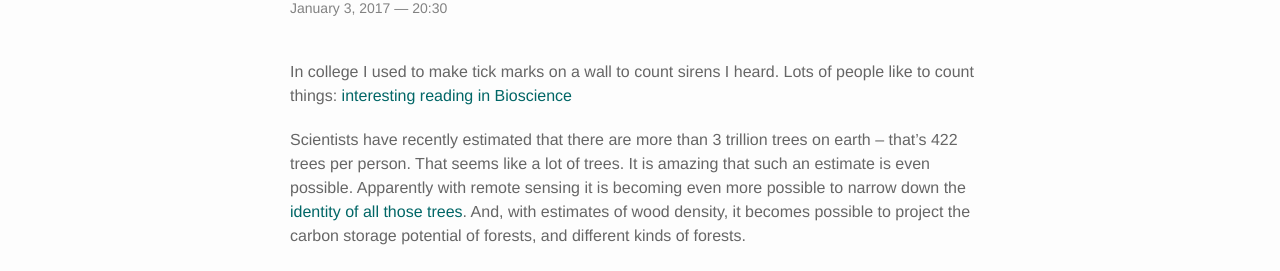
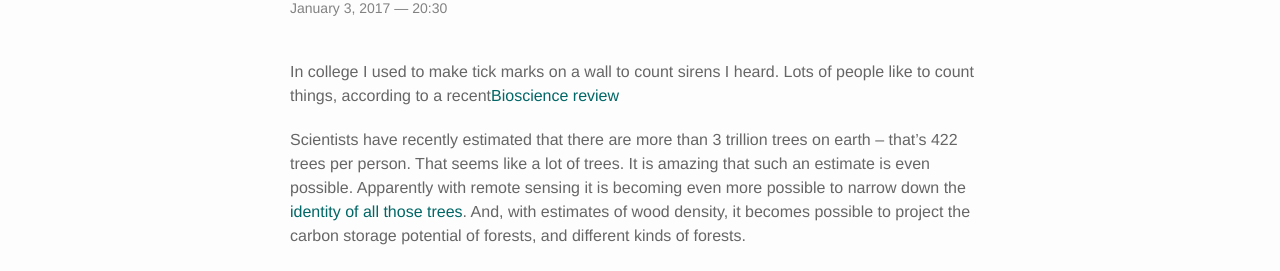
Before and after one commit to CynthiaParr-USDA/csparr.github.io, a Jekyll site: the page built from _posts/2017-01-03-counting.markdown, in a window 1280 px wide and 1014 px high. Shown: the part 146-417 px from the top of the window. Built offline with Jekyll 4.4.1, drawn with Linux system fonts in a browser that asks for light colours; nearby versions of some CDN libraries.

Commit message:
Update 2017-01-03-counting.markdown

```diff
--- a/_posts/2017-01-03-counting.markdown
+++ b/_posts/2017-01-03-counting.markdown
@@ -4,7 +4,7 @@ title:  counting stuff
 date:   2017-01-03 20:30:05
 description: notes from reading
 ---
-In college I used to make tick marks on a wall to count sirens I heard. Lots of people like to count things: [interesting reading in Bioscience](http://bioscience.oxfordjournals.org/content/66/12/1013.full)
+In college I used to make tick marks on a wall to count sirens I heard. Lots of people like to count things, according to a recent[Bioscience review](http://bioscience.oxfordjournals.org/content/66/12/1013.full)
 
 Scientists have recently estimated that there are more than 3 trillion trees on earth -- that's 422 trees per person. That seems like a lot of trees. It is amazing that such an estimate is even possible. Apparently with remote sensing it is becoming even more possible to narrow down the [identity of all those trees](http://www.tandfonline.com/doi/abs/10.1080/07038992.2016.1207484).  And, with estimates of wood density, it becomes possible to project the carbon storage potential of forests, and different kinds of forests.
 
```
